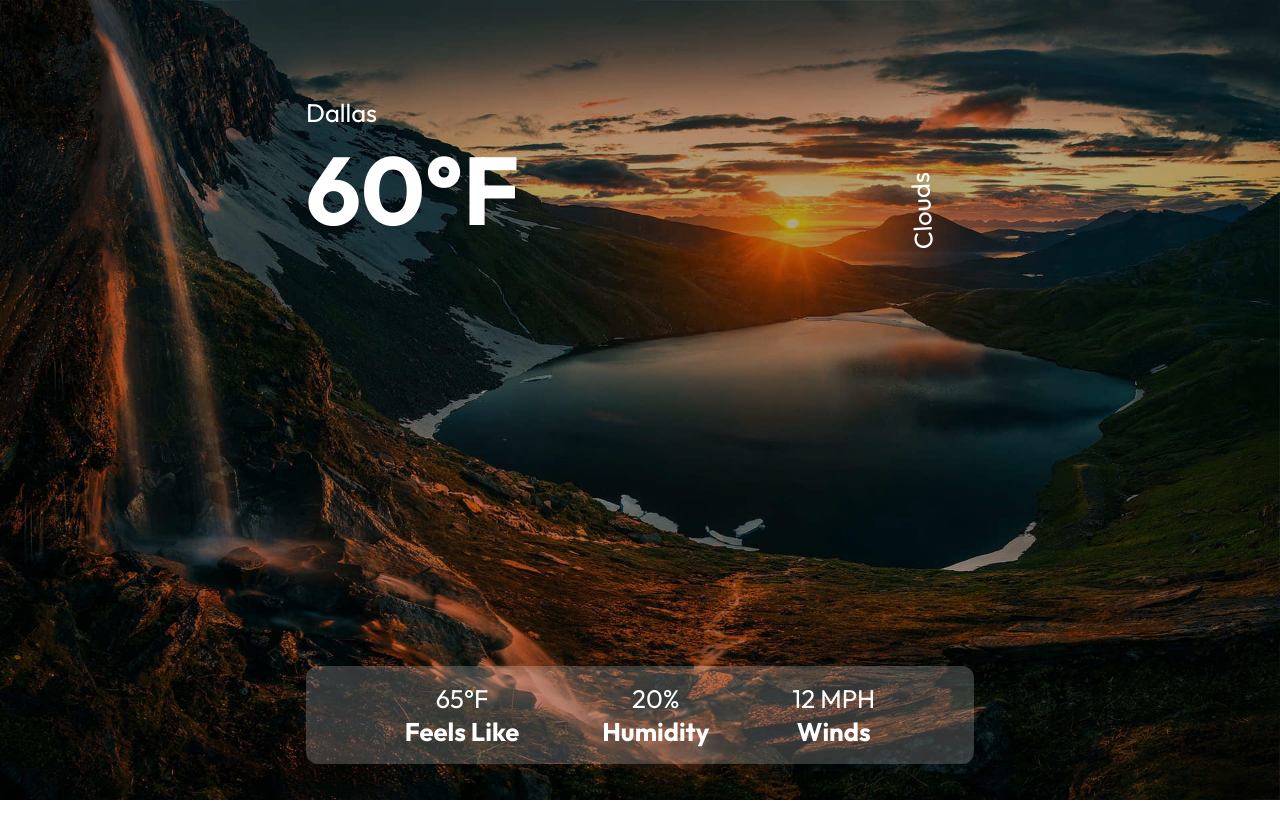
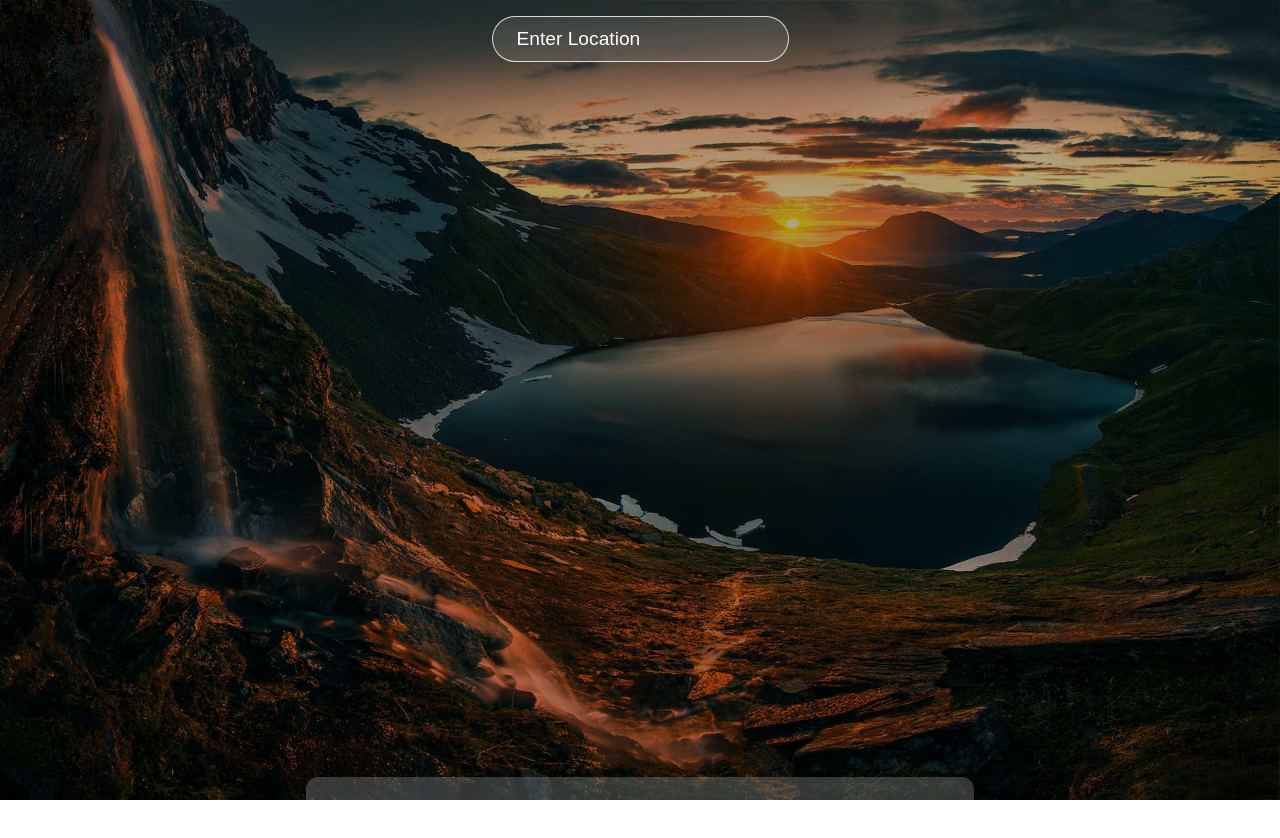
Before and after one commit to Aarushi4Agarwal/Weather-App, a React (Create React App) app in the folder weather-app-react/: page / in a window 1280 px wide. Shown: the top 838 px of the page. Before the commit the page ends 800 px from the top, so only its background shows below. Built offline with nearby package versions, Linux system fonts and the light colour scheme.

Commit message:
Final commit
Showcasing Real time values

```diff
--- a/weather-app-react/src/App.js
+++ b/weather-app-react/src/App.js
@@ -2,43 +2,53 @@ import React, { useState } from 'react';
 import axios from 'axios';
 
 function App() {
-  const [data, setData] = useState({})
-  const [location,setLocation] = ('')
-  const url = `https://api.openweathermap.org/data/2.5/weather?q=${location}&appid=12eb8c3557a3b3788e6ef25b1482f69c`;
+  const [data, setData] = useState({});
+  const [location, setLocation] = useState('');
+  const url = `https://api.openweathermap.org/data/2.5/weather?q=${location}&units=imperial&appid=12eb8c3557a3b3788e6ef25b1482f69c`;
   const searchLocation = (event) => {
     if (event.key === 'Enter') {
-          axios.get(url).then((response) => {
-            setData(response.data);
-            console.log(response.data);
-          });
+      axios.get(url).then((response) => {
+        setData(response.data);
+        console.log(response.data);
+      });
+      setLocation('');
     }
-  }
+  };
 
   return (
     <div className='app'>
+      <div className='search'>
+        <input
+          value={location}
+          onChange={(event) => setLocation(event.target.value)}
+          onKeyPress={searchLocation}
+          placeholder='Enter Location'
+          type='text'
+        />
+      </div>
       <div className='container'>
         <div className='top'>
           <div className='location'>
-            <p>Dallas</p>
+            <p>{data.name}</p>
           </div>
           <div className='temp'>
-            <h1>60°F</h1>
+            {data.main ? <h1>{data.main.temp.toFixed()}°F</h1> : null}
           </div>
           <div className='description'>
-            <p>Clouds</p>
+            {data.weather ? <p>{data.weather[0].main}</p> : null}
           </div>
         </div>
         <div className='bottom'>
           <div className='feels'>
-            <p>65°F</p>
+            {data.main ? <p>{data.main.feels_like.toFixed()}°F</p> : null}
             <p className='bold'>Feels Like</p>
           </div>
           <div className='humidity'>
-            <p>20%</p>
+            {data.main ? <p>{data.main.humidity}%</p> : null}
             <p className='bold'>Humidity</p>
           </div>
           <div className='wind'>
-            <p>12 MPH</p>
+            {data.wind ? <p>{data.wind.speed.toFixed()}MPH</p> : null}
             <p className='bold'>Winds</p>
           </div>
         </div>
--- a/weather-app-react/src/index.css
+++ b/weather-app-react/src/index.css
@@ -41,6 +41,24 @@ h1 {
   z-index: -1;
 }
 
+.app .search {
+  text-align: center;
+  padding: 1rem;
+}
+
+.app input {
+  padding: 0.7rem 1.5rem;
+  font-size: 1.2rem;
+  border-radius: 23px;
+  border: 1px solid rgba(255, 255, 255, 0.8);
+  background: rgba(255, 255, 255, 0.1);
+  color: white;
+}
+
+::placeholder {
+  color: white;
+}
+
 .container {
   max-width: 700px;
   height: 700px;
@@ -65,7 +83,7 @@ h1 {
   transform: rotate(267deg);
 }
 
-.app .bottom{
+.app .bottom {
   display: flex;
   justify-content: space-evenly;
   text-align: center;
@@ -73,9 +91,9 @@ h1 {
   margin: 1rem auto;
   padding: 1rem;
   border-radius: 12px;
-  background-color: rgba(255,255,255,0.2);
+  background-color: rgba(255, 255, 255, 0.2);
 }
 
-.bold{
+.bold {
   font-weight: 700;
 }
```
